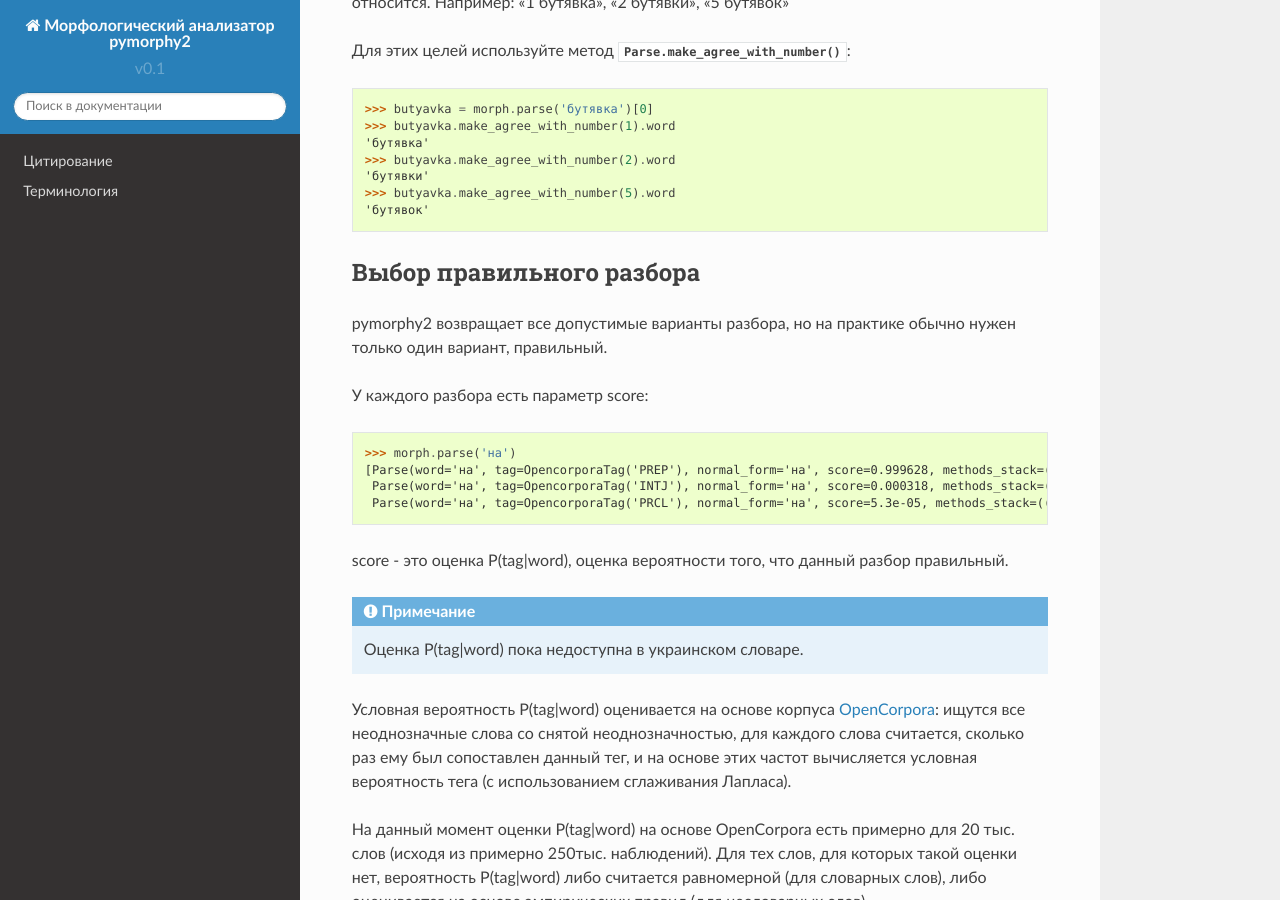
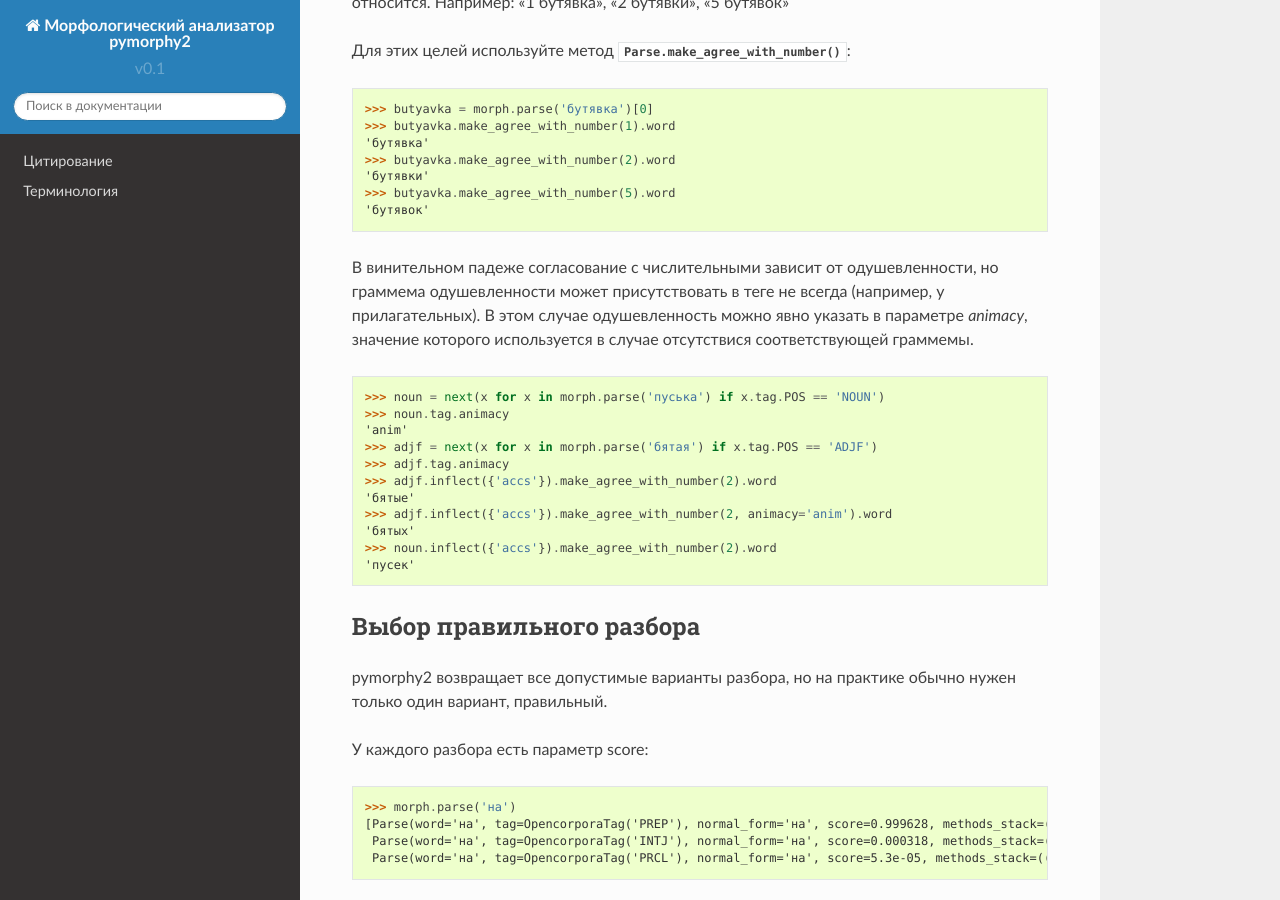
Before and after one commit to pymorphy2/pymorphy2, a Sphinx documentation site: the page built from docs/user/guide.rst, in a window 1280 px wide and 900 px high, scrolled down 6250 px. Built offline with Sphinx 7.4.7 and the Read the Docs theme 2.0.0, drawn with Linux system fonts in a browser that asks for light colours; pages that are not in the unit, such as notebooks, are missing from menus.

Commit message:
doc: make_agree_with_number(animacy)

```diff
--- a/docs/user/guide.rst
+++ b/docs/user/guide.rst
@@ -314,6 +314,21 @@
     >>> butyavka.make_agree_with_number(5).word
     'бутявок'
 
+В винительном падеже согласование с числительными зависит от одушевленности, но граммема одушевленности может присутствовать в теге не всегда (например, у прилагательных).
+В этом случае одушевленность можно явно указать в параметре `animacy`, значение которого используется в случае отсутствися соответствующей граммемы.
+
+    >>> noun = next(x for x in morph.parse('пуська') if x.tag.POS == 'NOUN')
+    >>> noun.tag.animacy
+    'anim'
+    >>> adjf = next(x for x in morph.parse('бятая') if x.tag.POS == 'ADJF')
+    >>> adjf.tag.animacy
+    >>> adjf.inflect({'accs'}).make_agree_with_number(2).word
+    'бятые'
+    >>> adjf.inflect({'accs'}).make_agree_with_number(2, animacy='anim').word
+    'бятых'
+    >>> noun.inflect({'accs'}).make_agree_with_number(2).word
+    'пусек'
+
 .. _select-correct:
 
 Выбор правильного разбора
```
